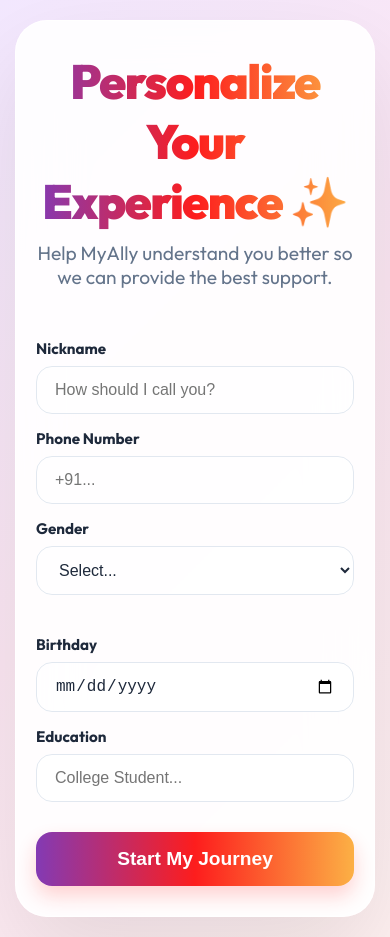
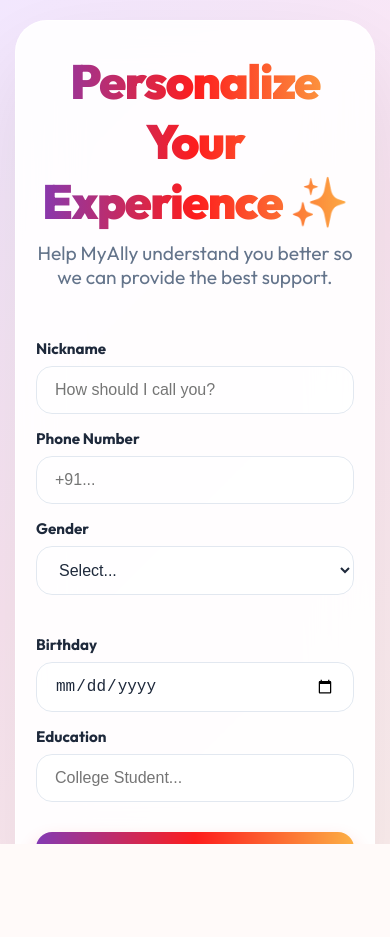
Before and after one commit to Slora123/MyAlly_Mental_health_chatbot, a React (Vite) app in the folder frontend/: page /onboarding in a window 390 px wide. After the commit the page ends 844 px from the top, so only its background shows below. Built offline with nearby package versions, Linux system fonts and the light colour scheme; no server answers; sample sign-in values are in the browser's storage.

Commit message:
fix: mobile scroll cutoff on onboarding page

```diff
--- a/frontend/src/components/Onboarding.jsx
+++ b/frontend/src/components/Onboarding.jsx
@@ -39,7 +39,8 @@
   return (
     <div className="onboarding-page" style={{
       background: 'linear-gradient(135deg, #f3e8ff 0%, #fce7f3 50%, #fff1f1 100%)',
-      minHeight: '100vh',
+      height: '100vh',
+      overflowY: 'auto',
       display: 'flex',
       justifyContent: 'center',
       alignItems: 'center',
@@ -61,10 +62,12 @@
         <style>{`
           @media (max-width: 600px) {
             .onboarding-page {
-              align-items: flex-start !important;
-              padding: 20px 15px !important;
+              display: block !important;
+              padding: 20px 15px 100px 15px !important;
+              height: 100dvh !important;
             }
             .onboarding-card {
+              margin: 0 auto !important;
               padding: 30px 20px !important;
               border-radius: 32px !important;
               height: auto !important;
```
